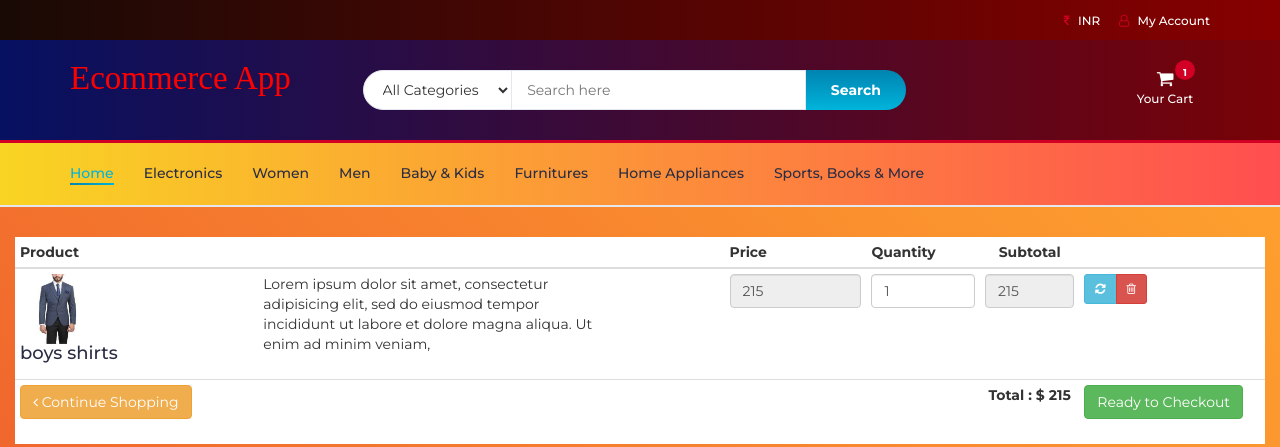
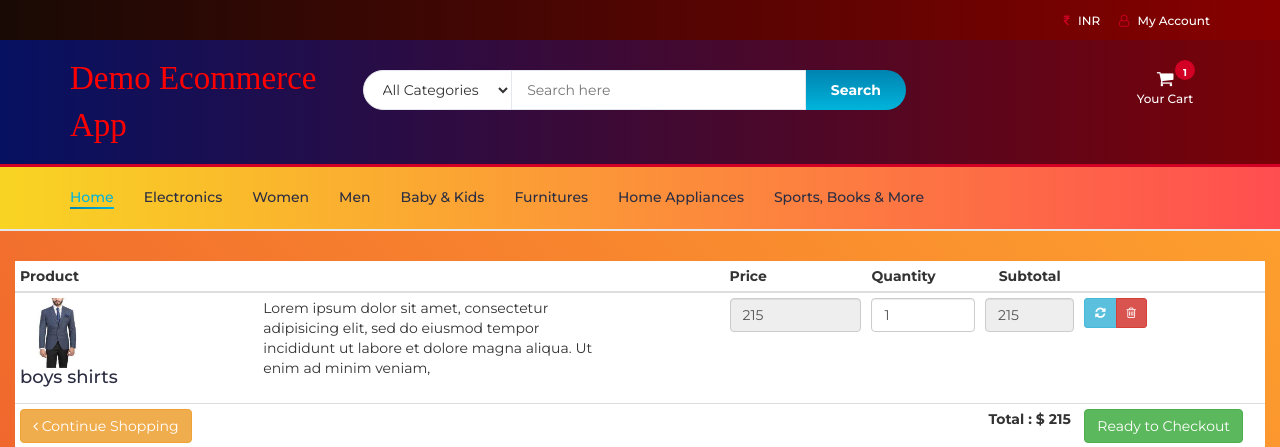
Before and after one commit to ekinjara/DevopsDemo, a PHP site: page /myfiles/cart.php in a window 1280 px wide. Shown: the top 447 px of the page. Run offline with PHP 8.4, Linux system fonts and the light colour scheme; data comes from the database, SQL or seed files in the repository; data that the repository does not hold is empty; some libraries are stand-ins or nearby versions.

Commit message:
Changing the header

```diff
--- a/php/online-shopping-system/header.php
+++ b/php/online-shopping-system/header.php
@@ -174,7 +174,7 @@ session_start();
 						<div class="col-md-3">
 							<div class="header-logo">
 								<a href="#" class="logo">
-								<font style="font-style:normal; font-size: 33px;color: aliceblue;font-family: serif"><a style="color:red">Ecommerce App</a>
+								<font style="font-style:normal; font-size: 33px;color: aliceblue;font-family: serif"><a style="color:red">Demo Ecommerce App</a>
                                     </font>
 
 								</a>
```
